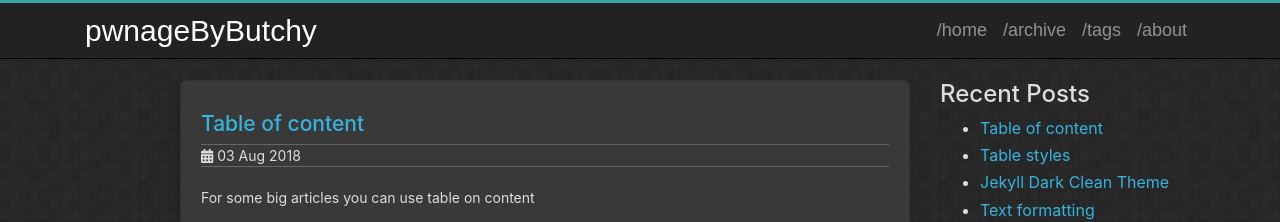
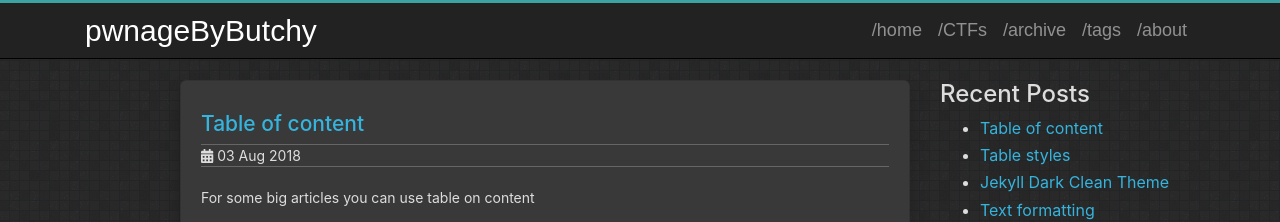
Before and after one commit to pwnageByButchy/pwnageByButchy.github.io, a Jekyll site: the page built from index.html, in a window 1280 px wide. Shown: the top 222 px of the page. Built offline with Jekyll 4.4.1, drawn with Linux system fonts in a browser that asks for light colours.

Commit message:
Update header.html

```diff
--- a/_includes/header.html
+++ b/_includes/header.html
@@ -52,6 +52,7 @@
         <div class="collapse navbar-collapse" id="navbarNavAltMarkup">
             <div class="navbar-nav">
                 <a class="nav-item nav-link" href="{{ '' | relative_url }}/">/home</a>
+                <a class="nav-item nav-link" href="{{ 'ctf' | relative_url }}">/CTFs</a>
                 <a class="nav-item nav-link" href="{{ 'archive' | relative_url }}">/archive</a>
                 <a class="nav-item nav-link" href="{{ 'tags' | relative_url }}">/tags</a>
                 <a class="nav-item nav-link" href="{{ 'about' | relative_url }}">/about</a>
```
